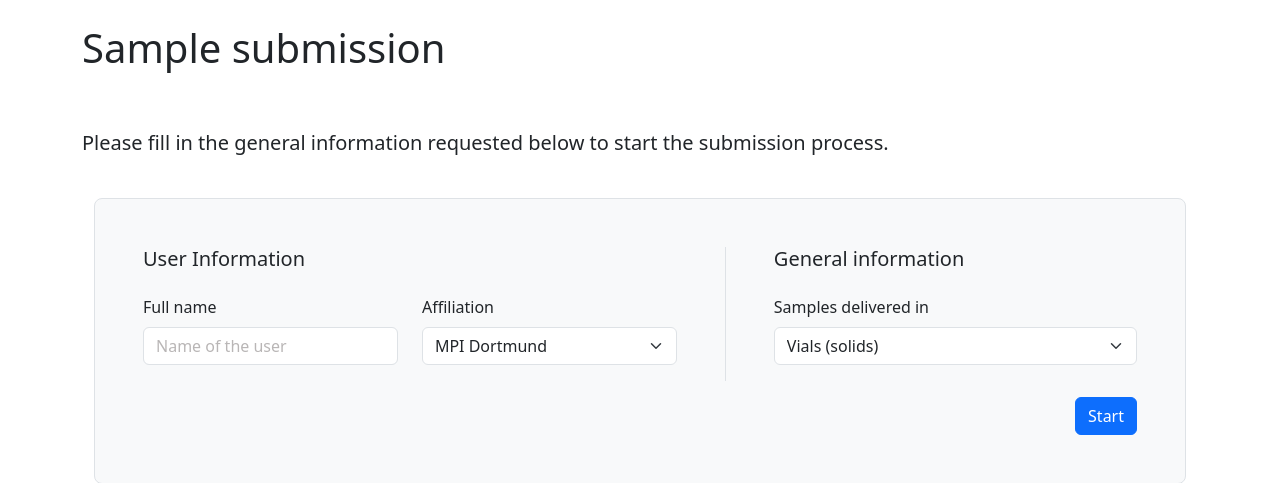
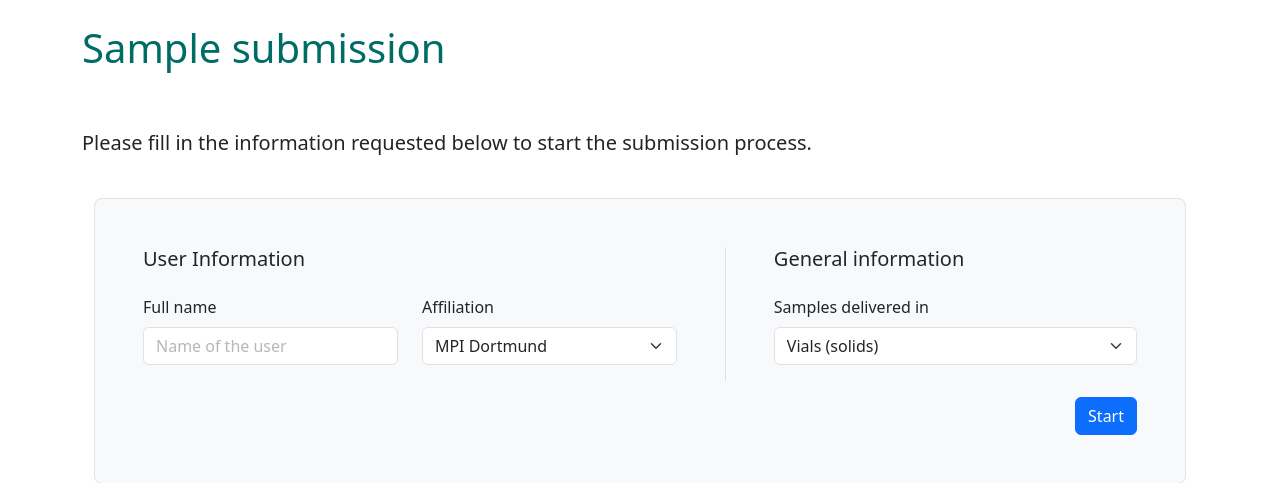
Before and after one commit to BernalFA/submission_form, a Flask app: page / in a window 1280 px wide. Shown: the part 168-651 px from the top of the page. Run offline with Flask 3, Linux system fonts and the light colour scheme.

Commit message:
improve text

```diff
--- a/app/templates/base.html
+++ b/app/templates/base.html
@@ -27,7 +27,7 @@
         </a>
       </header>
 
-      <h1>Sample submission</h1>
+      <h1 style="color: #006c66;">Sample submission</h1>
 
       <br/>
       <br/>
--- a/app/templates/index.html
+++ b/app/templates/index.html
@@ -9,7 +9,7 @@
 
 <div class="d-flex justify-content-between">
     <p class="lead">
-        Please fill in the general information requested below to start the submission process.
+        Please fill in the information requested below to start the submission process.
     </p>
 </div>
 
--- a/app/templates/upload.html
+++ b/app/templates/upload.html
@@ -9,7 +9,8 @@
 
 <div class="d-flex justify-content-between">
     <p class="lead">
-        Please fill out the following information for each sample you want to submit to the COMAS collection or to be evaluated in any of our screening pipelines.*
+        Please fill out the following information for each sample you want to be evaluated
+        in any of our screening pipelines or to submit to the COMAS collection.*
     </p>
 </div>
 
```
